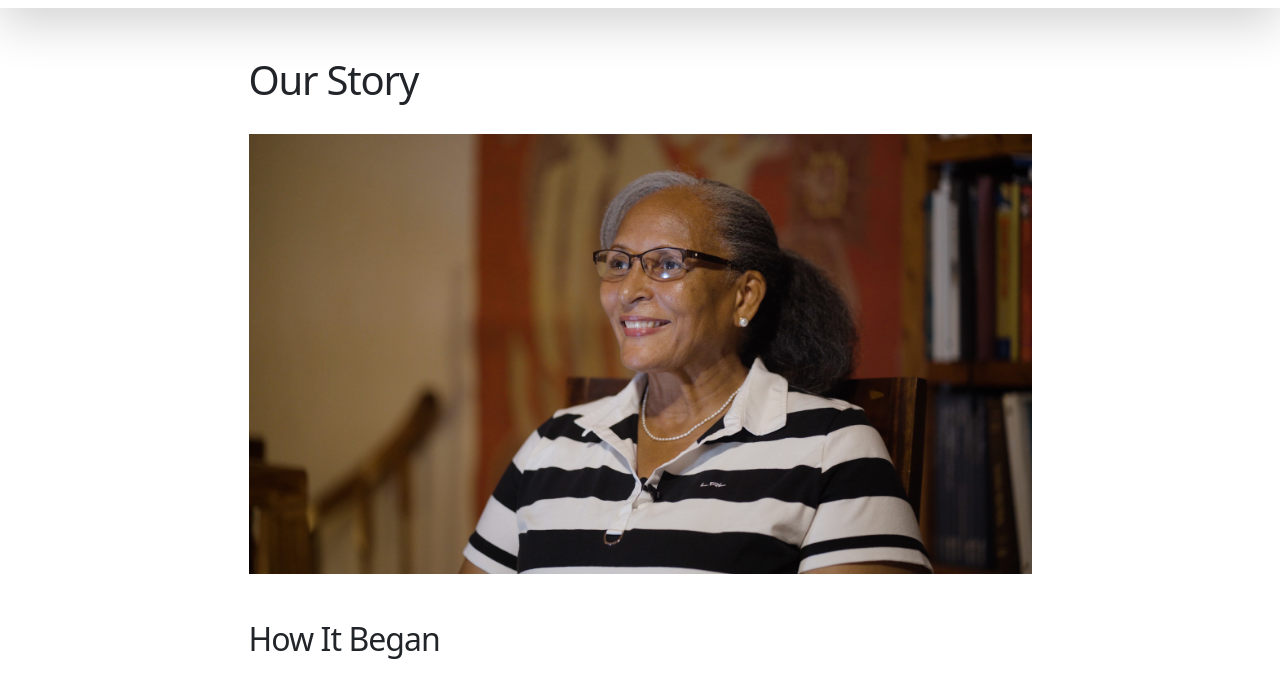
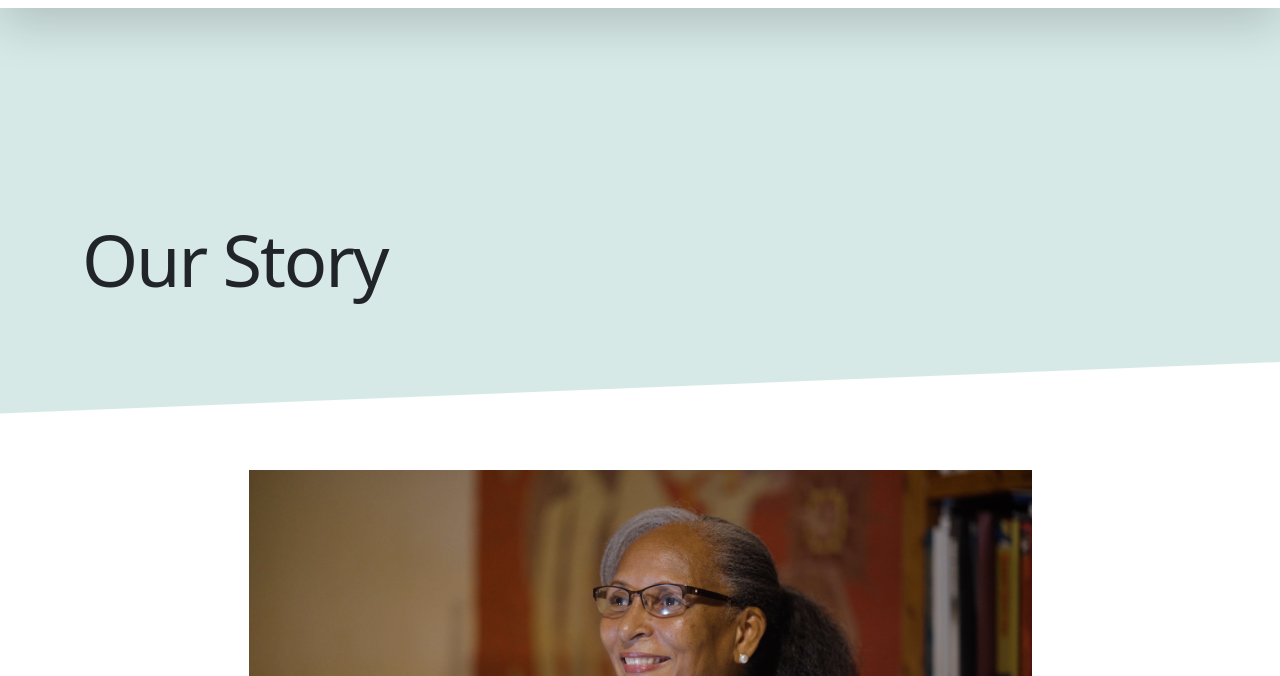
Before and after one commit to 75onfriday/cfeg, a Gatsby site: page /our-story in a window 1280 px wide. Shown: the part 68-744 px from the top of the page. Built offline with nearby package versions, Linux system fonts and the light colour scheme; Gatsby itself is replaced by a stand-in of ours.

Commit message:
sans hopefully final edits

```diff
--- a/src/pages/our-story.js
+++ b/src/pages/our-story.js
@@ -7,12 +7,51 @@
 
 const StoryPage = () => (
   <Layout>
+    <section class="position-relative bg-tint-primary">
+      <svg
+        class="w-100 text-white position-absolute bottom-0 start-0"
+        preserveAspectRatio="none"
+        width="1200"
+        height="60"
+        viewBox="0 0 1200 148"
+        fill="none"
+        xmlns="http://www.w3.org/2000/svg"
+      >
+        <path
+          fill-rule="evenodd"
+          clip-rule="evenodd"
+          d="M0 126.857L1200 0V148H0V126.857Z"
+          fill="currentColor"
+        ></path>
+      </svg>
+      <div class="container position-relative pt-14 pb-9">
+        <div class="row align-items-center pb-5 pb-lg-7 pt-lg-9">
+          <div
+            class="col-md-10 col-lg-8 aos-init aos-animate"
+            data-aos=""
+            data-aos-delay="300"
+            data-aos-mirror="true"
+            data-aos-once="false"
+          >
+            <h1 class="display-2 mb-2 splitting-up" data-splitting="">
+              Our Story
+            </h1>
+            {/* <p class="mb-0 lead w-lg-85">
+              Contact us to explore our education methods and learn more about
+              how CFEG’s programs and teachers provide students and parents the
+              options they need. Talk with us about creating a customized
+              educational experience for YOU.
+            </p> */}
+          </div>
+        </div>
+      </div>
+    </section>
     <section class="position-relative">
       <div class="container">
         <div class="row justify-content-center">
           <div class="col-xl-9">
             <div class=" px-4 py-5 ">
-              <h1 class="story-head">Our Story</h1>
+              {/* <h1 class="story-head">Our Story</h1> */}
               <StaticImage class="mb-3" src="../images/ms-cannon.jpg" />
               <h2 class="story-subhead">How It Began</h2>
               <p
```
Also changed, not shown: src/pages/index.js (+11 -12 lines).
